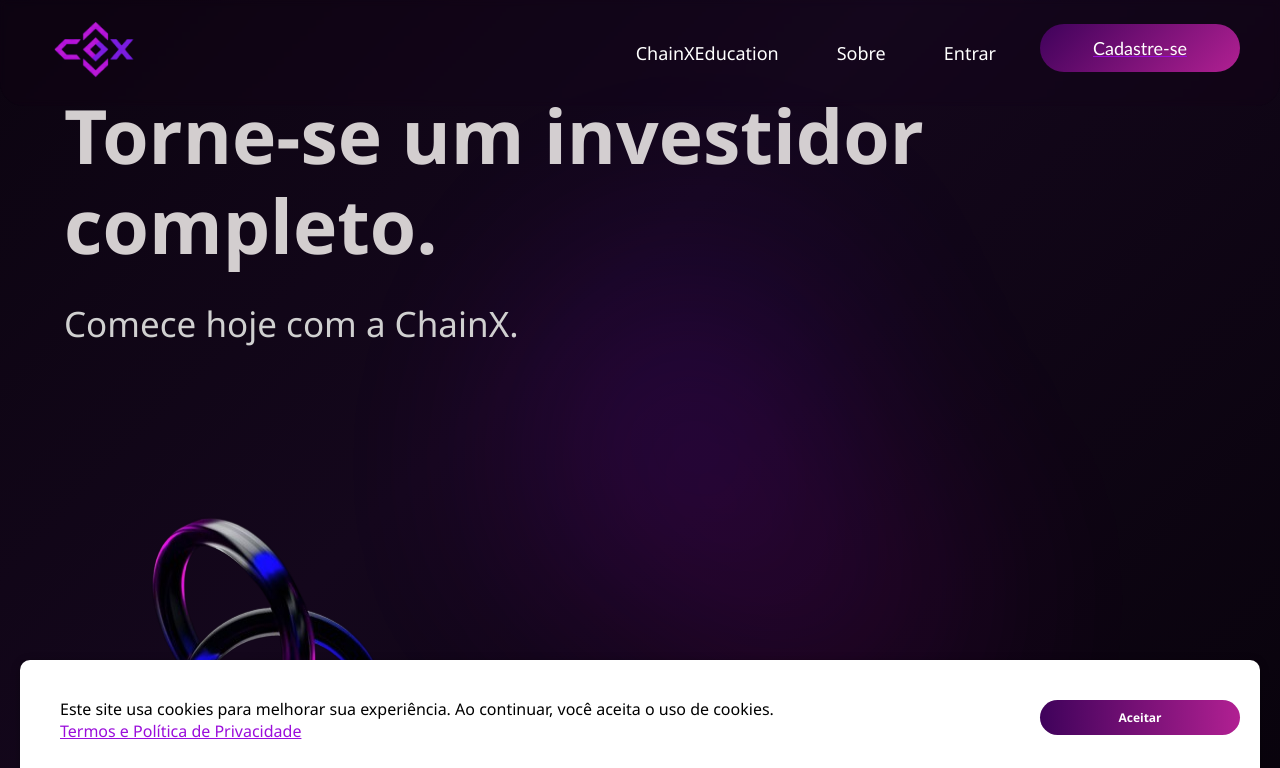
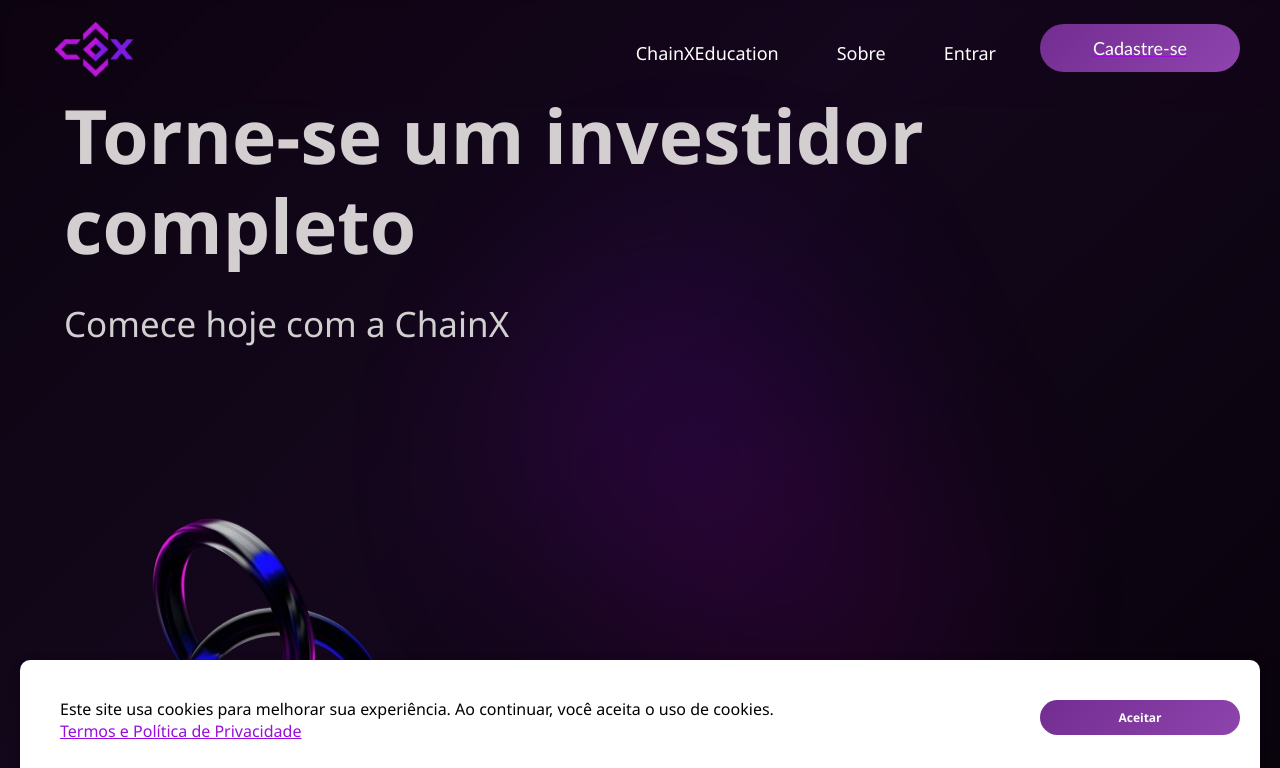
Before and after one commit to PedrosoEnzo/cripto, a React (Vite) app in the folder cripto-react/: page / in a window 1280 px wide. Shown: the top 768 px of the page. Built offline with nearby package versions, Linux system fonts and the light colour scheme.

Commit message:
mudando button

```diff
--- a/cripto-react/src/components/LessonCard.module.css
+++ b/cripto-react/src/components/LessonCard.module.css
@@ -64,7 +64,7 @@ button {
   cursor: pointer;
   height: 30px;
   width: 200px;
-  background: linear-gradient(to right, #3f025b, #b12092);
+  background: linear-gradient(135deg, #732d91, #8e44ad);
   color: #ffffff;
   margin-top: auto;
   margin-bottom: 30px;
@@ -72,7 +72,7 @@ button {
 }
 
 button:hover {
-  background: linear-gradient(to right, #3f025b,  #b12092);
+  background: linear-gradient(135deg, #532069, #67327e);
 }
 
 .locked {
--- a/cripto-react/src/components/Navbar.module.css
+++ b/cripto-react/src/components/Navbar.module.css
@@ -49,7 +49,7 @@
 
 /* Botão Cadastre-se */
 .cadastroButton {
-  background: linear-gradient(135deg, #3f025b, #b12092);
+    background: linear-gradient(135deg, #732d91, #8e44ad);
   color: #fff;
   height: 48px;
   font-size: 18px;
--- a/cripto-react/src/components/Navbar2.module.css
+++ b/cripto-react/src/components/Navbar2.module.css
@@ -43,12 +43,12 @@
 .nav:hover {
   background-color: transparent;
   color: #fff;
-   box-shadow: 0 0 8px #80789a;
+  box-shadow: 0 0 8px #80789a;
 }
 
 /* Botão Cadastre-se */
 .cadastroButton {
-  background: linear-gradient(135deg, #3f025b, #b12092);
+  background: linear-gradient(135deg, #732d91, #8e44ad);
   color: #fff;
   font-size: 18px;
   border: none;
--- a/cripto-react/src/pages/Home.jsx
+++ b/cripto-react/src/pages/Home.jsx
@@ -35,8 +35,8 @@ export default function Home() {
       {/* Título e Imagem da Moeda */}
       <div className="navbar-img-moeda">
         <div className="content">
-          <h1>Torne-se um investidor <br />completo.</h1>
-          <p>Comece hoje com a ChainX.</p>
+          <h1>Torne-se um investidor <br />completo</h1>
+          <p>Comece hoje com a ChainX</p>
         </div>
         <img src={corrente} alt="corrente" className="corrente-image" />
       </div>
```
